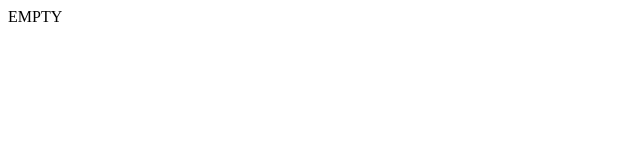
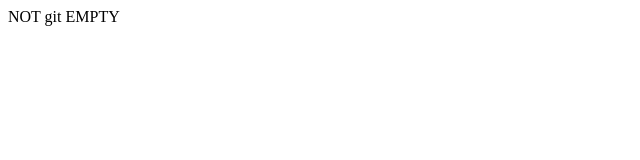
Before and after one commit to SerzhSklyarov/test, a plain HTML site: page index.html in a window 1280 px wide. Shown: the full height of the page, 0-640 px from the left. Drawn offline with Linux system fonts and the light colour scheme.

Commit message:
Changed text

```diff
--- a/index.html
+++ b/index.html
@@ -6,6 +6,6 @@
     <title>Document</title>
 </head>
 <body>
-    EMPTY
+    NOT git EMPTY
 </body>
 </html>
```
